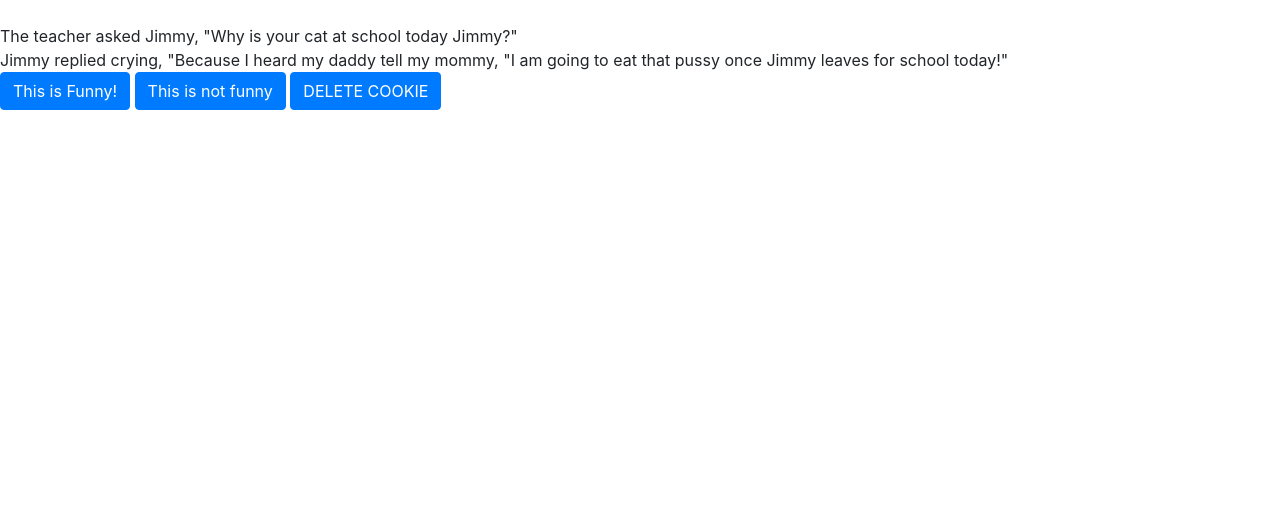
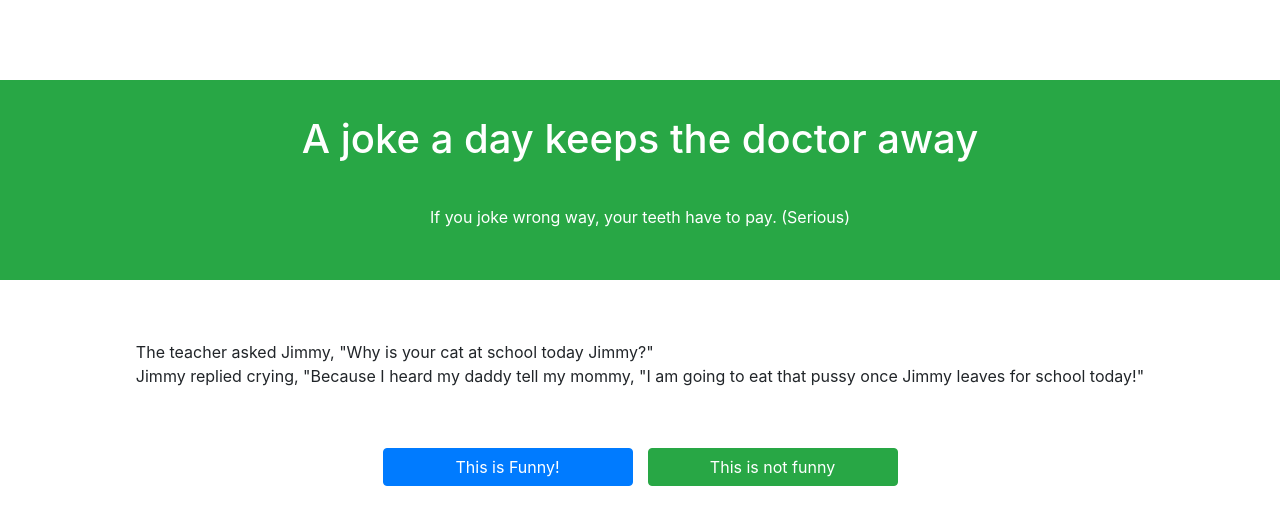
Before and after one commit to khoa6430/Jokee-Single-Serving-Website, a plain HTML site: page index.html in a window 1280 px wide. Drawn offline with nearby package versions, Linux system fonts and the light colour scheme.

Commit message:
second deploy

```diff
--- a/index.html
+++ b/index.html
@@ -15,15 +15,24 @@
 
 </head>
 <body>
+    <!-- SECTION 1 TITLE WEB-->
+    <div class="titledoctor">
+        <h1>A joke a day keeps the doctor away</h1>
+        <p> If you joke wrong way, your teeth have to pay. (Serious)</p>
+    </div>
+    <!-- SECTION 2 JOKE CONTENT-->
+    <div class="joketitle">
+        <div id="namecontent" hidden></div><br>
+        <div id="jokecontent"></div>
+    </div>
+    <!-- SECTION 3 BUTTON VOTE-->
+    <div class="buttonjoke">
 
-    <div id="namecontent" hidden></div><br>
-    <div id="jokecontent"></div>
-    <button type="button" onClick="clickbutton(1)" class="btn btn-primary" id="funny">This is Funny!</button>
-    <button type="button" onClick="clickbutton(0)" class="btn btn-primary" id="notfunny">This is not funny</button>
+        <button type="button" onClick="clickbutton(1)" class="btn btn-primary" id="funny">This is Funny!</button>
+        <button type="button" onClick="clickbutton(0)" class="btn btn-success" id="notfunny">This is not funny</button>
+    </div>
 
-
-
-    <button type="button" onClick="deletecookie(1)" class="btn btn-primary">DELETE COOKIE</button>
+    <!-- <button type="button" onClick="deletecookie(1)" class="btn btn-primary">DELETE COOKIE</button> -->
 
 
 
--- a/style.css
+++ b/style.css
@@ -0,0 +1,39 @@
+/* SECTION 1 TITLE WEB */
+.titledoctor{
+    height: 200px;
+    margin-top: 80px;
+    display: flex;
+    flex-direction: column;
+    justify-content: space-evenly;
+    align-items: center;
+    background-color:  #28a745;
+    color: white;
+}
+/* END SECTION 1 */
+/*  SECTION 2 JOKE CONTENT */
+.joketitle{
+    display: flex;
+    justify-content: center;
+    width: 1050px;
+    margin-top: 30px;
+    margin-left: auto;
+    margin-right: auto;
+    padding-top: 30px;
+    padding-bottom: 30px;
+}
+/* END SECTION 2 */
+/* SECTION 3 BUTTON VOTE */
+.buttonjoke{
+    margin-top: 30px;
+    display: flex;
+    justify-content: center;
+
+}
+#funny{
+    width: 250px;
+}
+#notfunny{
+    width: 250px;
+    margin-left: 15px;
+}
+/* END SECTION 3 */
```
